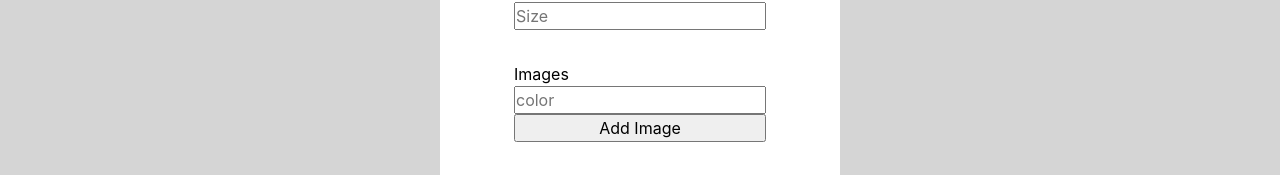
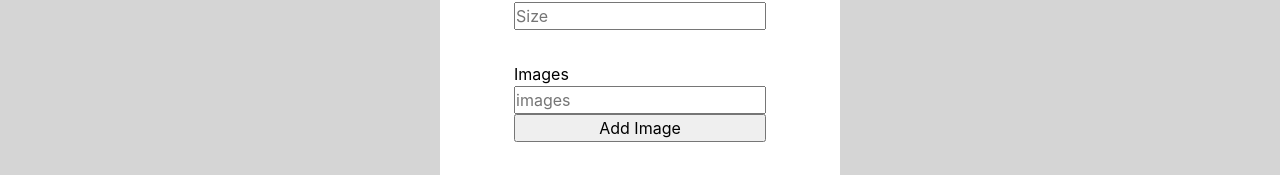
Before and after one commit to MihaelStefanov/clothes-online-store, a React (Vite) app: page /add-item in a window 1280 px wide. Shown: the part 574-749 px from the top of the page. Built offline with nearby package versions, Linux system fonts and the light colour scheme.

Commit message:
Make AddItem inputs controlled with useState
Import useState and add an ItemData template and data state for the AddItem component. Implement changeHandler

```diff
--- a/src/components/AddItem/AddItem.jsx
+++ b/src/components/AddItem/AddItem.jsx
@@ -1,6 +1,26 @@
+import { useState } from "react";
 import styles from "./AddItem.module.css";
 
 export default function AddItem() {
+
+    const ItemData = {
+        name: '',
+        brand: '',
+        color: '',
+        price: '',
+        size: '',
+        images: '',
+    }
+
+    const [data, setData] = useState(ItemData);
+
+    const changeHandler = (e) => {
+        setData(state => ({
+            ...state,
+            [e.target.name]: e.target.value
+        }))
+
+    }
 
     const addImageHandler = () => {
 
@@ -20,6 +40,8 @@ export default function AddItem() {
                         placeholder="product name"
                         id="name"
                         name="name"
+                        onChange={changeHandler}
+                        value={data.name}
                     />
                 </div>
 
@@ -30,6 +52,8 @@ export default function AddItem() {
                         placeholder="Name of the brand"
                         id="brand"
                         name="brand"
+                        onChange={changeHandler}
+                        value={data.brand}
                     />
                 </div>
 
@@ -41,6 +65,8 @@ export default function AddItem() {
                         placeholder="color"
                         id="color"
                         name="color"
+                        onChange={changeHandler}
+                        value={data.color}
 
                     />
                 </div>
@@ -52,7 +78,8 @@ export default function AddItem() {
                         placeholder="price for exsample: 82.00"
                         id="price"
                         name="price"
-
+                        onChange={changeHandler}
+                        value={data.price}
                     />
                 </div>
 
@@ -63,7 +90,8 @@ export default function AddItem() {
                         placeholder="Size"
                         id="size"
                         name="size"
-
+                        onChange={changeHandler}
+                        value={data.size}
                     />
                 </div>
 
@@ -71,9 +99,11 @@ export default function AddItem() {
                     <label className={styles["label"]} >Images</label>
                     <input
                         type="text"
-                        placeholder="color"
-                        id="color"
-                        name="color"
+                        placeholder="images"
+                        id="images"
+                        name="images"
+                        onChange={changeHandler}
+                        value={data.images}
                     />
                     <button type="button" onclick={addImageHandler}>Add Image</button>
                 </div>
```
